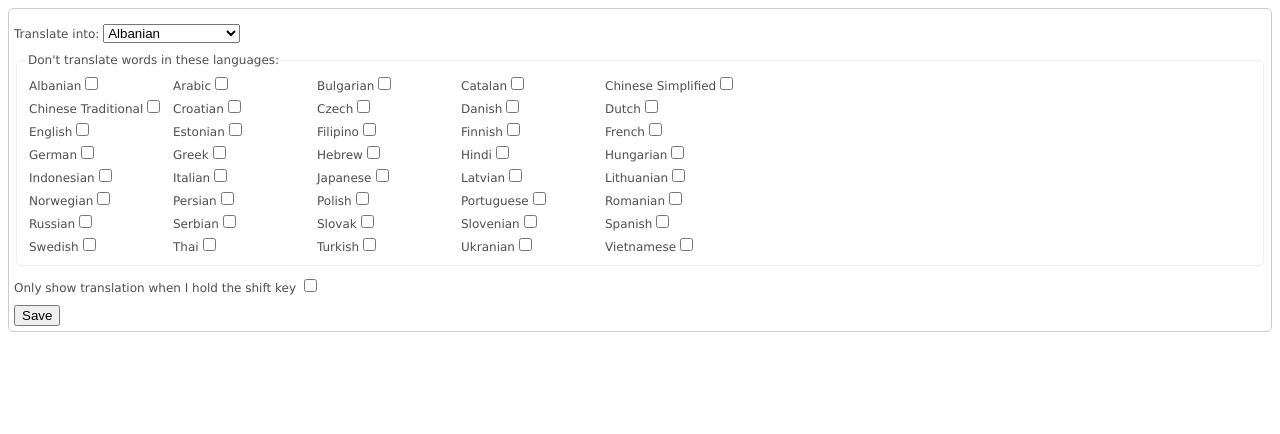
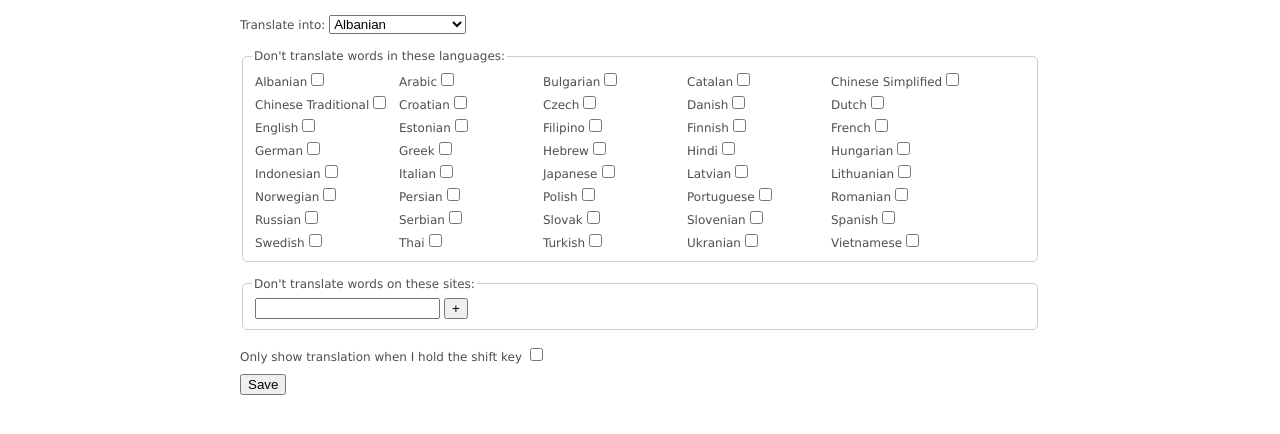
Before and after one commit to artemave/translate_onhover, a plain HTML site: page options.html in a window 1280 px wide. Drawn offline with Linux system fonts and the light colour scheme.

Commit message:
'except those site' option: making inputs and buttons

```diff
--- a/options.html
+++ b/options.html
@@ -3,6 +3,10 @@
     <title>TransOver Extension Options</title>
     <script type="text/javascript" src="lib/jquery-1.4.4.min.js"></script>
     <style type="text/css">
+      body {
+        margin: 10px auto;
+        width: 800px;
+      }
       body, table {
         color: #4f4f4f;
         font: normal normal normal 12px Verdana, Tahoma, sans-serif;
@@ -14,21 +18,17 @@
 
       div.content {
         text-align: left;
-        border-style: solid;
-        border-width: 1px;
-        border-color: #ccc;
-        padding: 5px;
-        border-radius: 5px;
       }
 
       .option {
-        margin-top: 10px;
+        margin-top: 15px;
       }
 
       fieldset.option {
         border-width: 1px;
         border-radius: 5px;
         border-style: solid;
+        border-color: #ccc;
       }
 
       div.button {
@@ -106,6 +106,36 @@
       $('#status').fadeIn().delay(2000).fadeOut();
     }
 
+    function populate_excepts_urls() {
+      function add_exc_url(url) {
+        var input = $('<input type="text">'),
+            button;
+
+        if (url) {
+          button = $('<button>', {text: 'X'}).click(function() { $(this).closest('tr').remove() });
+        }
+        else {
+          button = $('<button>', {text: "+"}).click(function() {
+            $(this).text('X').click(function() { $(this).closest('tr').remove() });
+            add_exc_url();
+          });
+        }
+        $('<td>')
+          .append(input)
+          .after($('<td>').append(button))
+          .appendTo($('<tr>'))
+          .parent()
+          .appendTo($('#exc_urls_table'));
+      }
+
+      var saved_except_urls = localStorage['except_urls'] ? localStorage['except_urls'].split(',') : [];
+
+      saved_except_urls.forEach(function(url) {
+        add_exc_url(url);
+      });
+      add_exc_url();
+    }
+
     $(function() {
       var saved_target_lang = localStorage['target_lang'];
       var saved_except_langs = (localStorage['except_langs'] || '').split(',');
@@ -135,6 +165,8 @@
       }
 
       $('#save_button').click(function() {save_options()});
+
+      populate_excepts_urls();
     });
 
   </script>
@@ -148,6 +180,11 @@
       <fieldset class="option" id='except_langs'>
         <legend>Don't translate words in these languages:</legend>
         <table id='exc_lang_table'></table>
+      </fieldset>
+
+      <fieldset class="option" id="except_urls">
+        <legend>Don't translate words on these sites:</legend>
+        <table id='exc_urls_table'></table>
       </fieldset>
 
       <div class="option">
```
Lines whose indentation alone changed are shown as unchanged.
